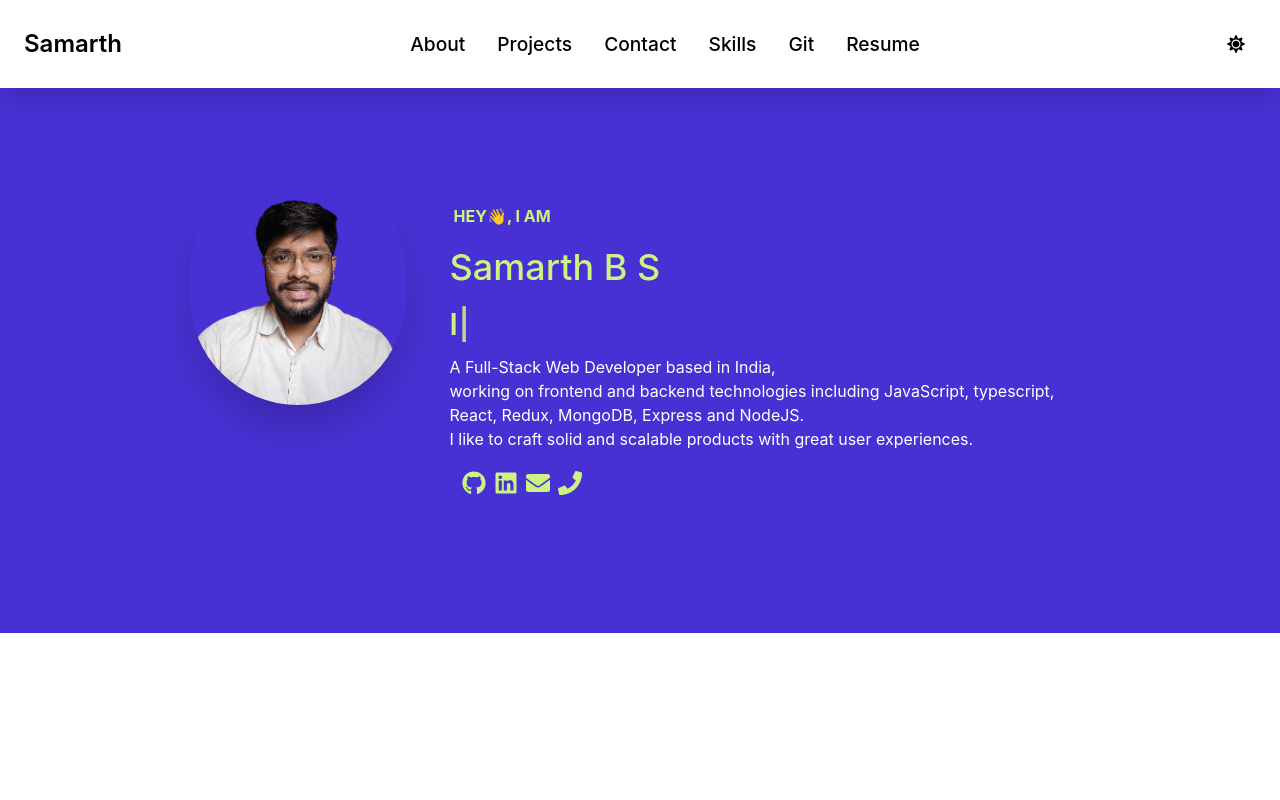
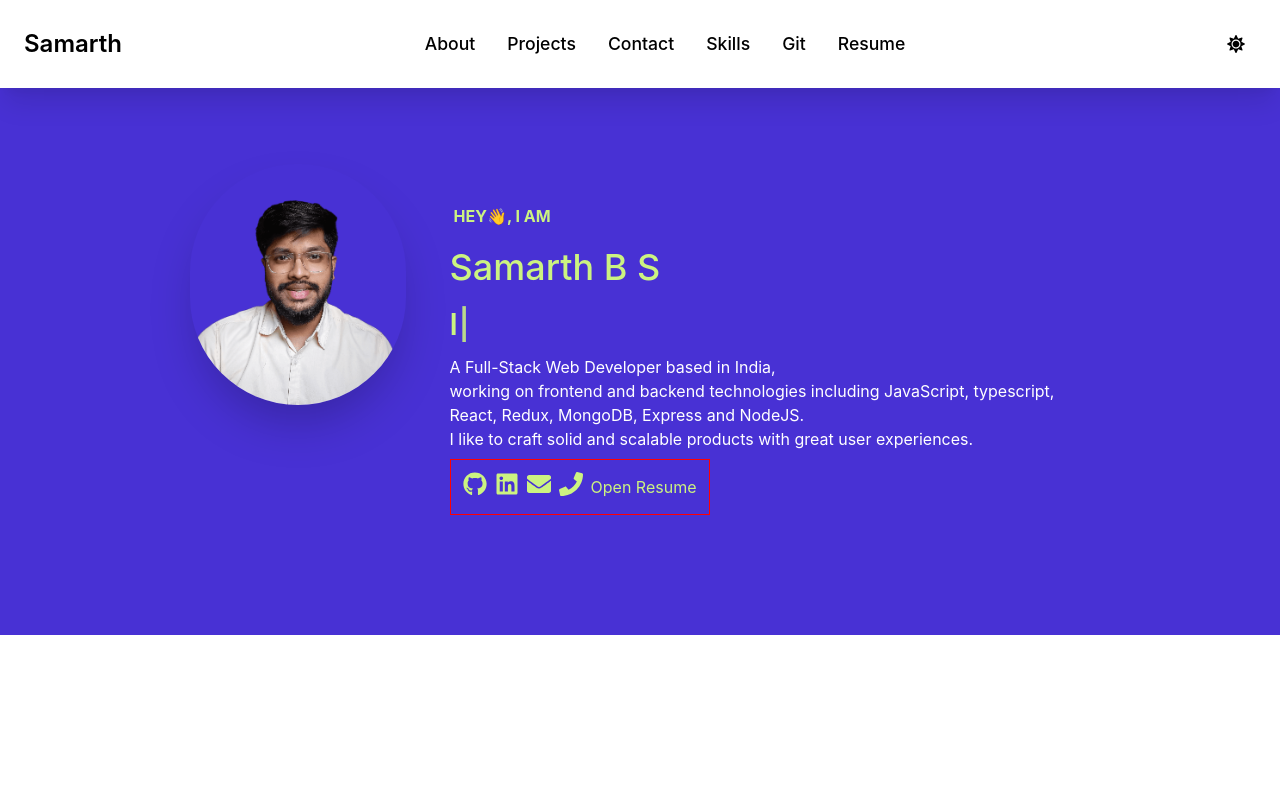
Before and after one commit to samarthbsss/samarthbsss.github.io, a React (Create React App) app: page / in a window 1280 px wide. Shown: the top 800 px of the page. Built offline with nearby package versions, Linux system fonts and the light colour scheme.

Commit message:
new changes made

```diff
--- a/src/Components/body.jsx
+++ b/src/Components/body.jsx
@@ -16,7 +16,7 @@ import Typewriter from 'typewriter-effect';
 // import profile from '../Images/profile.jpg'
 import profile from '../Images/removal.png';
 import '../Css/body.css';
-// import { Button } from 'react-scroll';
+
 
 const Body = () => {
   const bgColor = useColorModeValue('light.bg', 'dark.bg');
@@ -26,9 +26,16 @@ const Body = () => {
     fontWeight: '600',
     fontSize: '30px',
   };
+
+  const handleButtonClick = () => {
+
+    window.location.href ='src/Projectimg/Samarth-B-S-Resume.pdf';
+  };
+
+
   return (
     <>
-      <Box bg={bgColor} color={textColor} w="100%">
+      <Box bg={bgColor} color={textColor} w="100%" >
         <Flex
           mb="7rem"
           p={{ base: '1rem', md: '5rem' }}
@@ -127,7 +134,7 @@ const Body = () => {
                 user experiences.
               </Text>
 
-              <HStack spacing={4} gap={2} p={3}>
+              <HStack spacing={4} gap={2} p={3} border='1px solid red'>
                 <Link
                   href="https://github.com/samarthbsss"
                   target="_blank"
@@ -152,17 +159,9 @@ const Body = () => {
                 <Link href="tel:+8792801332" target="_blank" id="contact-email">
                   <Icon as={FaPhone} boxSize={6} />
                 </Link>
-{/*
-                <Link>
-                <Button id="resume-button-1" varient='ghost'>
-                  Resume
-                </Button>
-                </Link> */}
-                 {/* <Link>
-                <Button id="resume-button-2" varient='ghost'>
-                  Resume
-                </Button>
-                </Link> */}
+                <button id="resume-button-1" onClick={handleButtonClick} width='20%' height='20%' >
+      Open Resume
+    </button>
               </HStack>
 
             </VStack>
--- a/src/Components/nav.jsx
+++ b/src/Components/nav.jsx
@@ -41,7 +41,9 @@ const Navbar = () => {
       id="nav-menu"
     >
       <Box>
-        <Link href="/" fontSize="2xl" fontWeight="bold" class="nav-link home">
+        <Link href="/" fontSize="2xl" fontWeight="bold"
+        class="nav-link home"
+        >
           Samarth
         </Link>
       </Box>
@@ -68,7 +70,7 @@ const Navbar = () => {
           align={{ base: 'center', md: 'center' }}
           pt={{ base: 4, md: 0 }}
         >
-          <Link href="#about" fontWeight="medium"  as='h3' class="nav-link about">
+          <Link href="#about" fontWeight="medium" class="nav-link about">
             About
           </Link>
           <Link href="#projects" fontWeight="medium" class="nav-link projects">
--- a/src/Css/main.css
+++ b/src/Css/main.css
@@ -4,6 +4,8 @@
     font-weight: 600;
 }
 .about, .projects, .contact,.skills, .resume,.gitt{
-    font-size: 1.2rem;
+    font-size: 1.1rem;
     font-weight: 500;
 }
+
+/* for body page */
```
Also changed, not shown: 1 other file (tests, documents, lock files or other folders).
